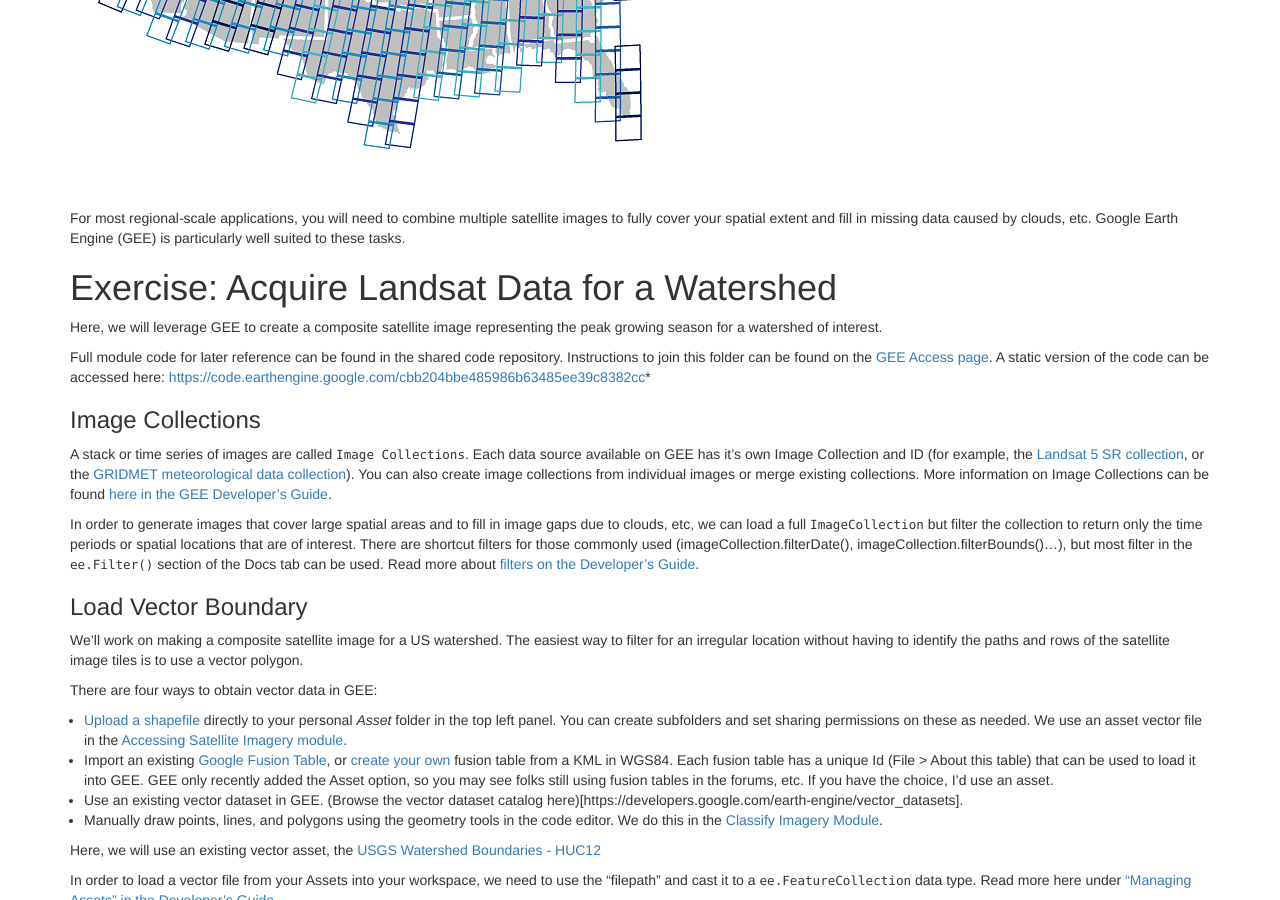
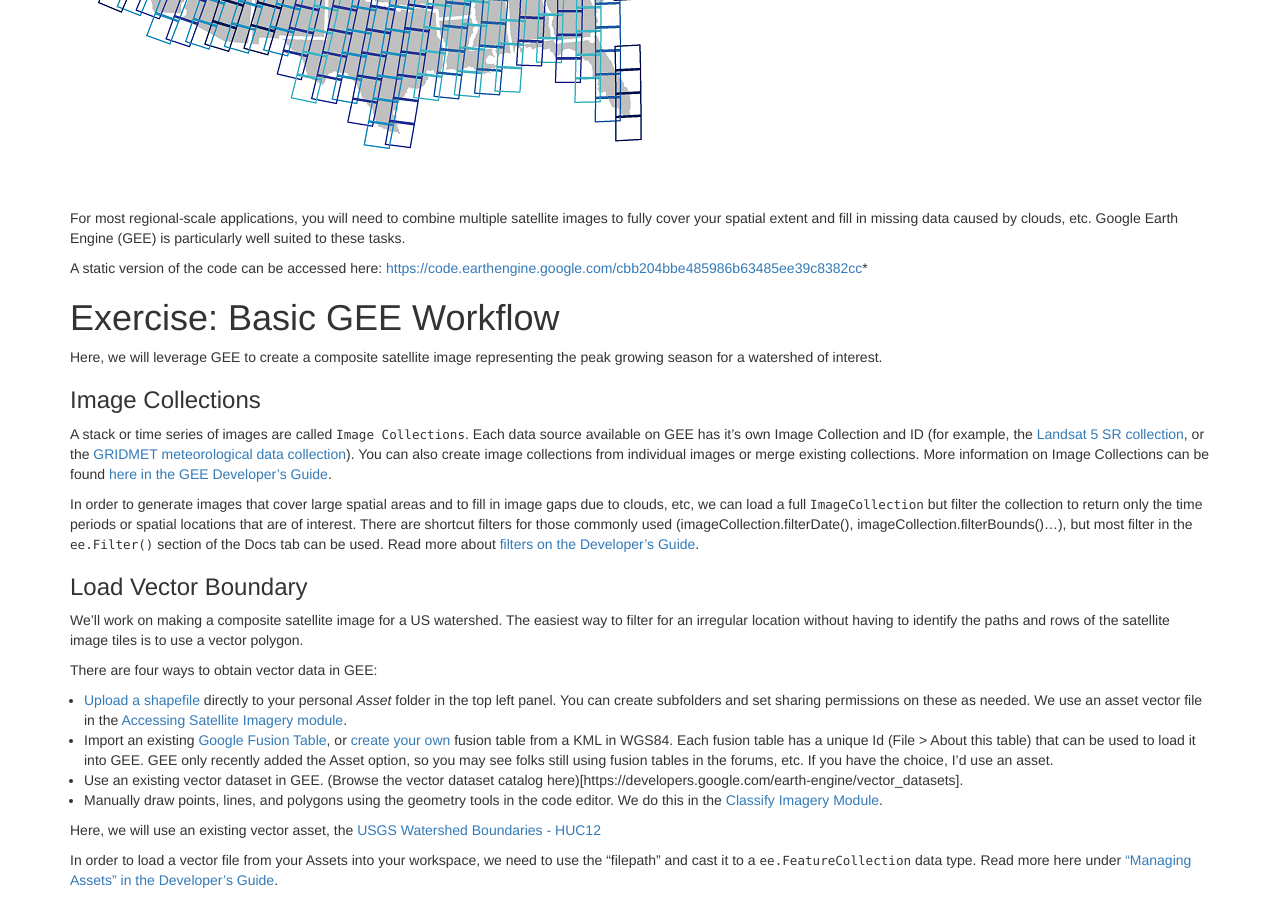
Before and after one commit to geohackweek/GoogleEarthEngine, a Jekyll site: the page built from _episodes/03-load-imagery.md, in a window 1280 px wide and 900 px high, scrolled down 926 px. Built offline with Jekyll 4.4.1, drawn with Linux system fonts in a browser that asks for light colours.

```diff
--- a/_episodes/03-load-imagery.md
+++ b/_episodes/03-load-imagery.md
@@ -30,10 +30,12 @@ Most satellite products are broken up into tiles for distribution. Global Landsa
 
 For most regional-scale applications, you will need to combine multiple satellite images to fully cover your spatial extent and fill in missing data caused by clouds, etc. Google Earth Engine (GEE) is particularly well suited to these tasks.
 
-# Exercise: Acquire Landsat Data for a Watershed
+A static version of the code can be accessed here: [https://code.earthengine.google.com/cbb204bbe485986b63485ee39c8382cc](https://code.earthengine.google.com/cbb204bbe485986b63485ee39c8382cc)*
+
+
+# Exercise: Basic GEE Workflow
 Here, we will leverage GEE to create a composite satellite image representing the peak growing season for a watershed of interest.
 
-Full module code for later reference can be found in the shared code repository. Instructions to join this folder can be found on the [GEE Access page](https://geohackweek.github.io/GoogleEarthEngine/00-access-javascript/). A static version of the code can be accessed here: [https://code.earthengine.google.com/cbb204bbe485986b63485ee39c8382cc](https://code.earthengine.google.com/cbb204bbe485986b63485ee39c8382cc)*
 
 ### Image Collections
 A stack or time series of images are called `Image Collections`. Each data source available on GEE has it's own Image Collection and ID (for example, the [Landsat 5 SR collection](https://code.earthengine.google.com/dataset/LANDSAT/LT5_SR), or the [GRIDMET meteorological data collection](https://code.earthengine.google.com/dataset/IDAHO_EPSCOR/GRIDMET)). You can also create image collections from individual images or merge existing collections. More information on Image Collections can be found [here in the GEE Developer's Guide](https://developers.google.com/earth-engine/ic_creating).
```
Also changed, not shown: _episodes/00-access-javascript.md (+1 -1 lines), fig/XX_moreclassifiers.png (added).
